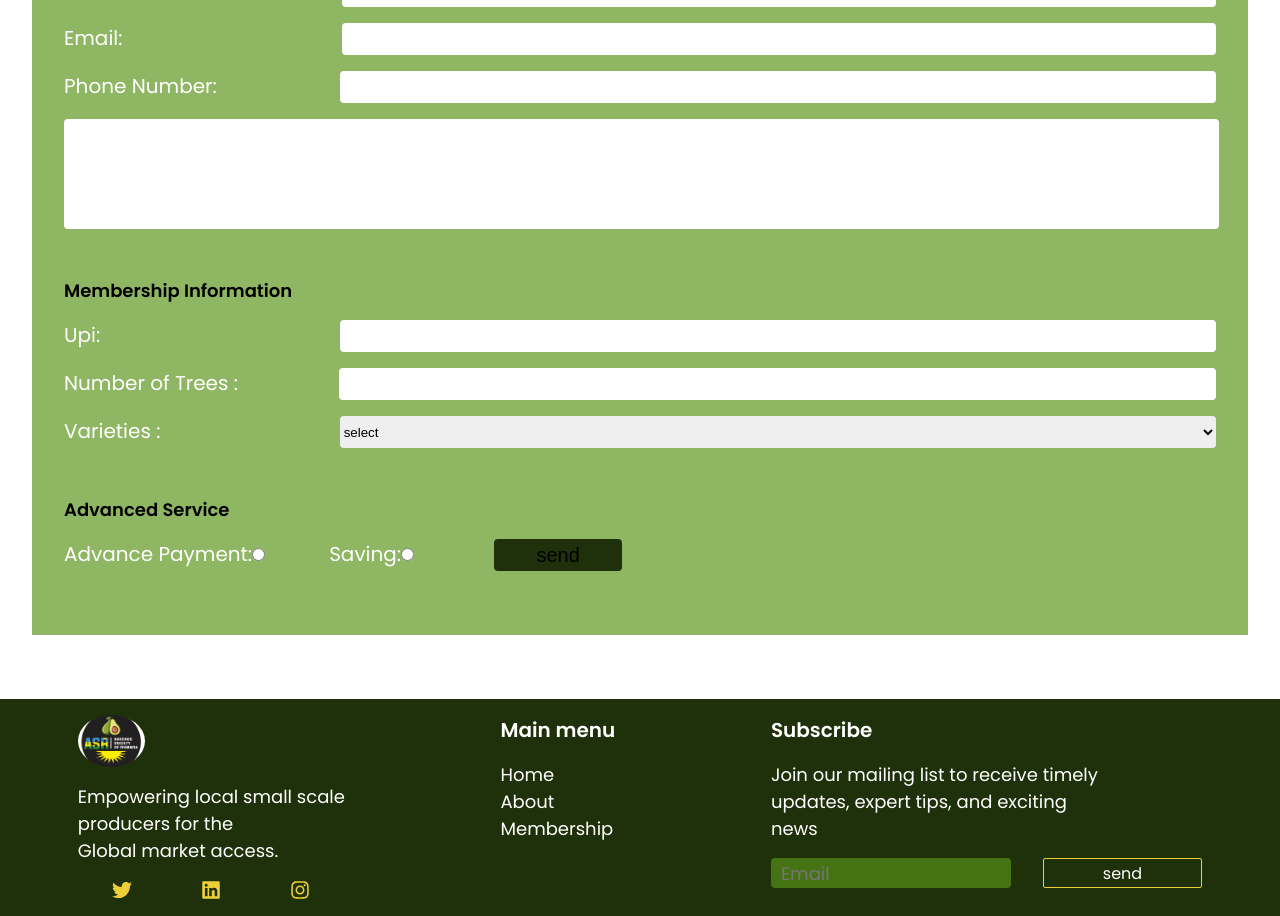
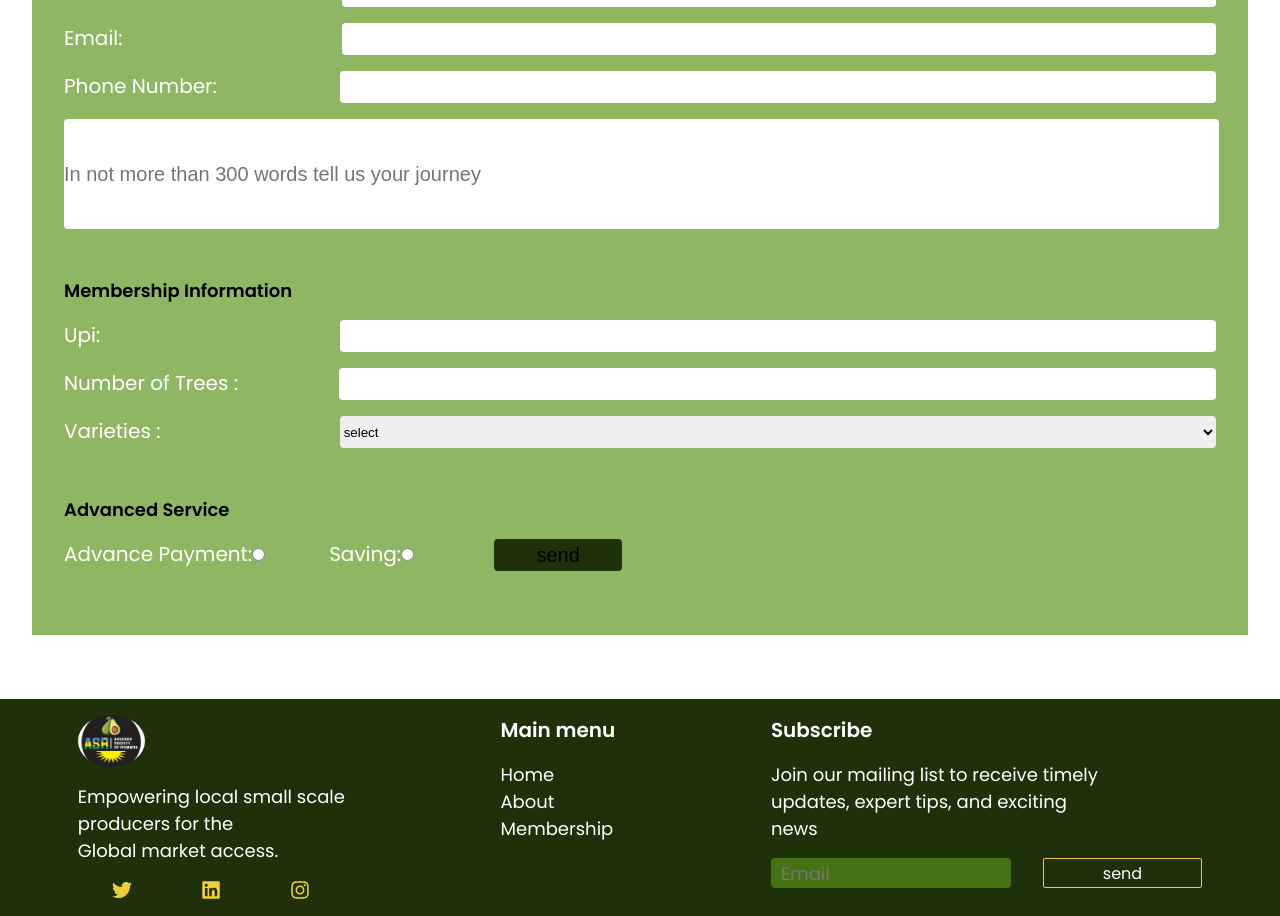
Before and after one commit to pWallet-hub/avocado-Society_fn, a React (Vite) app: page /Membership in a window 1280 px wide. Shown: the part 2101-3017 px from the top of the page. Built offline with nearby package versions, Linux system fonts and the light colour scheme; a web font is replaced by a local one.

Commit message:
chore: Update Membeship.jsx with improved form input placeholders and layout

```diff
--- a/src/Pages/Membeship/Membeship.jsx
+++ b/src/Pages/Membeship/Membeship.jsx
@@ -7,7 +7,7 @@ import { FormControl } from '@mui/base/FormControl';
 
 function Membeship() {
   return (
-    <div>
+    <>
       <div className='active-hub'>
         <div className='active-content'>
           <img className='active-img' src={avocado5} alt="Description of image" />
@@ -106,7 +106,7 @@ function Membeship() {
           <input type="number" />
         </div>
         <div className='comment'>
-          <input type="text" />
+          <input type="text" placeholder='In not more than 300 words tell us your journey' />
         </div>
         <h3>Membership Information</h3>
         <div className='member-form-content5'>
@@ -138,7 +138,7 @@ function Membeship() {
           <div className='buto'><button>send</button></div>
         </div>
       </div>
-    </div>
+    </>
   )
 }
 
```
